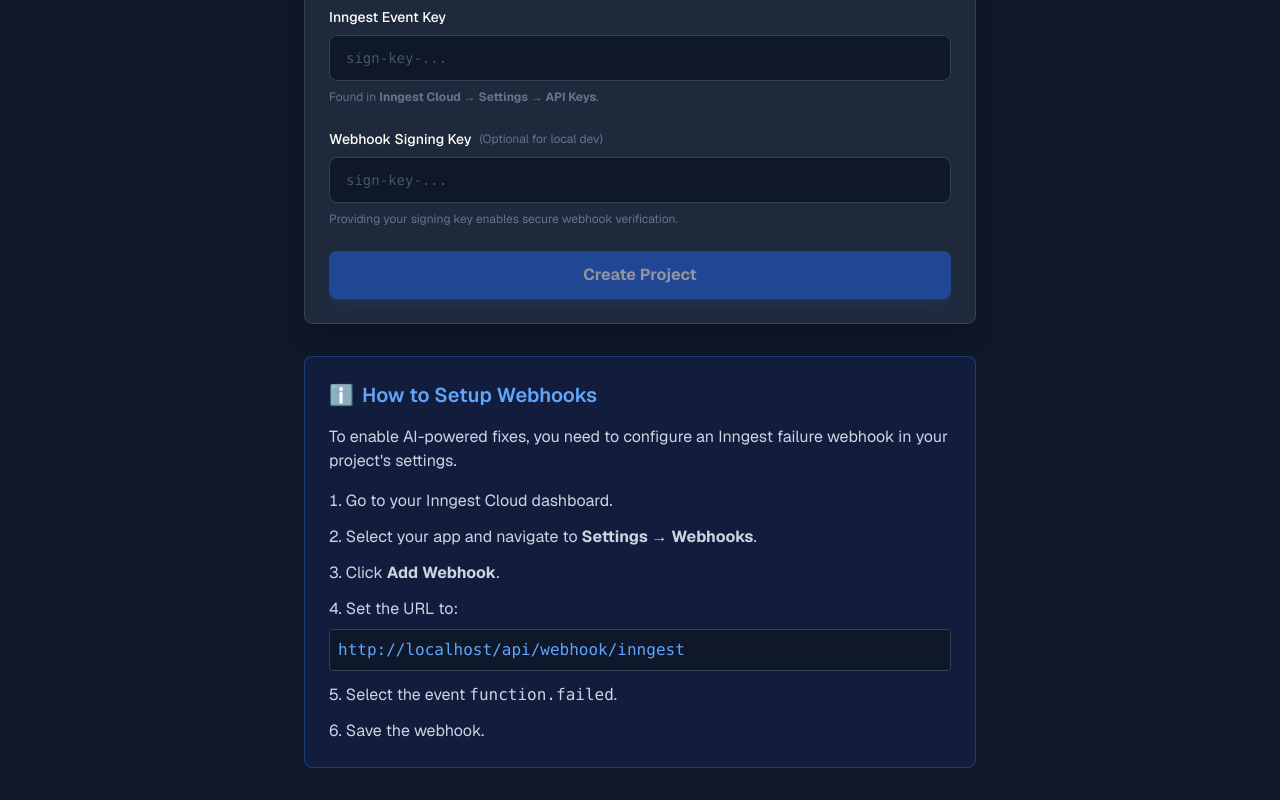
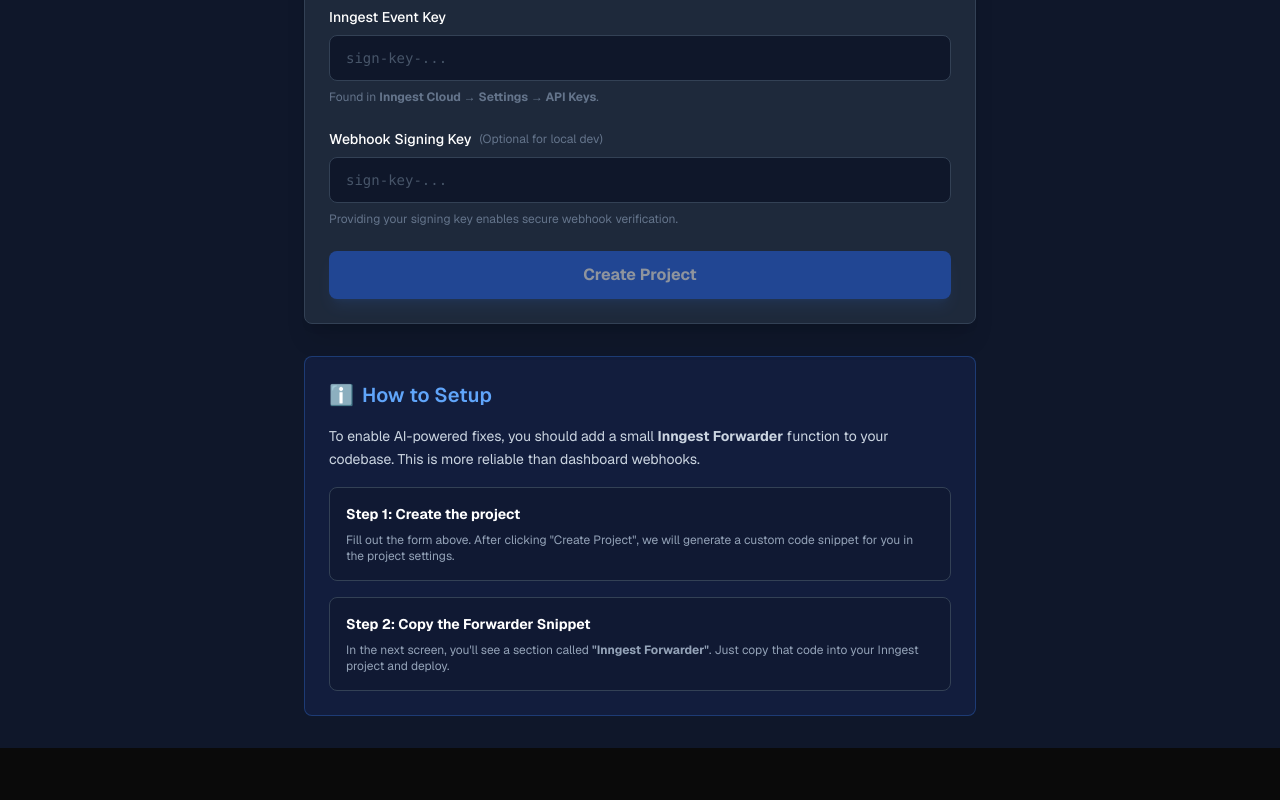
Before and after one commit to gabrielazambujatechuser/fluffy-robot-tech, a Next.js app: page /dashboard/projects/new in a window 1280 px wide. Shown: the part 276-1076 px from the top of the page. After the commit the page ends 1024 px from the top, so only its background shows below. Built offline with nearby package versions, Linux system fonts and the light colour scheme.

Commit message:
feat: add Inngest Forwarder snippet display to project pages and update new project creation flow and setup instructions.

```diff
--- a/app/dashboard/projects/[id]/page.tsx
+++ b/app/dashboard/projects/[id]/page.tsx
@@ -109,6 +109,38 @@
                         </div>
                     </div>
                 </div>
+
+                <div className="mt-8 bg-slate-800 rounded-xl p-6 border border-slate-700 shadow-xl">
+                    <h2 className="text-xl font-bold mb-4 flex items-center gap-2">
+                        <span>🚀</span> Inngest Forwarder (Recommended)
+                    </h2>
+                    <p className="text-slate-400 mb-6 text-sm">
+                        Add this function to your project's Inngest configuration to automatically forward all failures to the AI analyzer.
+                    </p>
+
+                    <div className="relative group">
+                        <pre className="bg-slate-900 p-4 rounded-lg border border-slate-700 text-blue-300 text-sm font-mono overflow-x-auto">
+                            {`// Add this to your inngest/functions file
+export const inngestFixerForwarder = inngest.createFunction(
+  { id: "inngest-fixer-forwarder", name: "Inngest Fixer Forwarder" },
+  { event: "inngest/function.failed" },
+  async ({ event }) => {
+    await fetch("${webhookUrl}", {
+      method: "POST",
+      headers: { "Content-Type": "application/json" },
+      body: JSON.stringify(event),
+    });
+  }
+);`}
+                        </pre>
+                        <div className="mt-4 p-4 rounded-lg bg-blue-500/10 border border-blue-500/20">
+                            <h3 className="text-blue-400 font-semibold text-sm mb-2">Why use this?</h3>
+                            <p className="text-xs text-slate-300">
+                                Instead of manually setting up webhooks in the Inngest dashboard, this function "catches" any failure in your system and forwards it for analysis. It works for all your functions at once!
+                            </p>
+                        </div>
+                    </div>
+                </div>
             </div>
         </div>
     )
--- a/app/dashboard/projects/new/page.tsx
+++ b/app/dashboard/projects/new/page.tsx
@@ -36,7 +36,19 @@
             if (error) throw error
 
             toast.success('Project created successfully!')
-            router.push('/dashboard')
+            const { data: newProject } = await supabase
+                .from('inngest_fixer_projects')
+                .select('id')
+                .eq('project_name', projectName)
+                .order('created_at', { ascending: false })
+                .limit(1)
+                .single()
+
+            if (newProject) {
+                router.push(`/dashboard/projects/${newProject.id}`)
+            } else {
+                router.push('/dashboard')
+            }
             router.refresh()
         } catch (error: any) {
             toast.error(error.message || 'Failed to create project')
@@ -119,23 +131,22 @@
 
                 <div className="bg-blue-900/20 border border-blue-500/30 rounded-lg p-6">
                     <h2 className="text-xl font-semibold mb-4 text-blue-400 flex items-center gap-2">
-                        <span>ℹ️</span> How to Setup Webhooks
+                        <span>ℹ️</span> How to Setup
                     </h2>
-                    <p className="text-slate-300 mb-4">
-                        To enable AI-powered fixes, you need to configure an Inngest failure webhook in your project's settings.
+                    <p className="text-slate-300 mb-4 text-sm leading-relaxed">
+                        To enable AI-powered fixes, you should add a small <strong>Inngest Forwarder</strong> function to your codebase.
+                        This is more reliable than dashboard webhooks.
                     </p>
-                    <ol className="list-decimal list-inside space-y-3 text-slate-300">
-                        <li>Go to your Inngest Cloud dashboard.</li>
-                        <li>Select your app and navigate to <strong>Settings → Webhooks</strong>.</li>
-                        <li>Click <strong>Add Webhook</strong>.</li>
-                        <li>Set the URL to:
-                            <code className="block bg-slate-900 p-2 mt-2 rounded border border-slate-700 text-blue-400">
-                                {typeof window !== 'undefined' ? window.location.origin : ''}/api/webhook/inngest
-                            </code>
-                        </li>
-                        <li>Select the event <code>function.failed</code>.</li>
-                        <li>Save the webhook.</li>
-                    </ol>
+                    <div className="space-y-4">
+                        <div className="p-4 bg-slate-900/50 rounded-lg border border-slate-700">
+                            <h3 className="text-sm font-bold text-white mb-2">Step 1: Create the project</h3>
+                            <p className="text-xs text-slate-400">Fill out the form above. After clicking "Create Project", we will generate a custom code snippet for you in the project settings.</p>
+                        </div>
+                        <div className="p-4 bg-slate-900/50 rounded-lg border border-slate-700">
+                            <h3 className="text-sm font-bold text-white mb-2">Step 2: Copy the Forwarder Snippet</h3>
+                            <p className="text-xs text-slate-400">In the next screen, you'll see a section called <strong>"Inngest Forwarder"</strong>. Just copy that code into your Inngest project and deploy.</p>
+                        </div>
+                    </div>
                 </div>
             </div>
         </div>
```
